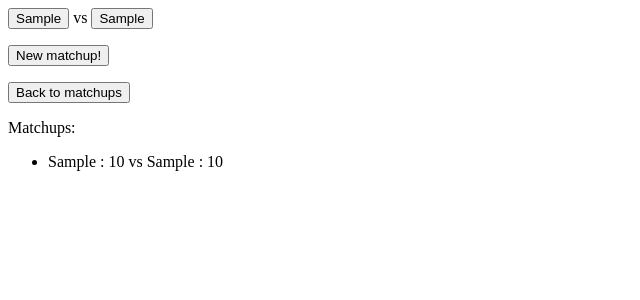
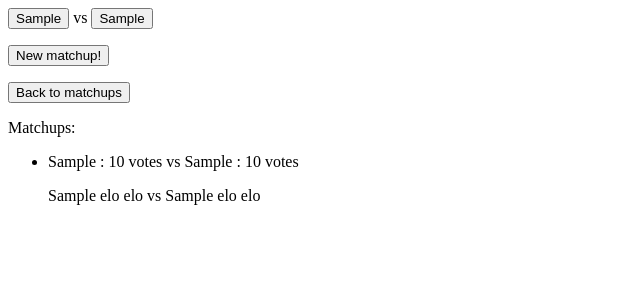
Before and after one commit to InblEric/DjangoRankings, a Django app: template rank/templates/matchups/specific.html in a window 1280 px wide. Shown: the top 300 px of the page, without its empty margins (0-640 px from the left). Run offline with Django 3.2, Linux system fonts and the light colour scheme; the template is opened without the code that fills it: most values are stand-ins (such as "Sample title", 1, 10 or a date in 2020).

Commit message:
Elo is displayed alnog with vote count

```diff
--- a/rank/templates/matchups/matchups.html
+++ b/rank/templates/matchups/matchups.html
@@ -24,7 +24,8 @@
 		{% if mlist %}
 		<ul>
 		{% for matchup in mlist %}
-			<li>{{ matchup.player1.first_name }} : {{ matchup.p1Votes}} : {{ matchup.player1.elo }}elo vs {{ matchup.player2.first_name }} : {{ matchup.p2Votes}} : {{ matchup.player2.elo }}elo</li>
+			<li><p>{{ matchup.player1.first_name }} : {{ matchup.p1Votes}} votes vs {{ matchup.player2.first_name }} : {{ matchup.p2Votes}} votes</p>
+			<p>{{ matchup.player1.elo }} elo vs {{ matchup.player2.elo }} elo</p></li>
 		{% endfor %}
 		</ul>
 		{% else %}
--- a/rank/templates/matchups/specific.html
+++ b/rank/templates/matchups/specific.html
@@ -27,7 +27,8 @@
 		{% if mlist %}
 		<ul>
 		{% for matchup in mlist %}
-			<li>{{ matchup.player1.first_name }} : {{ matchup.p1Votes}} vs {{ matchup.player2.first_name }} : {{ matchup.p2Votes}}</li>
+			<li><p>{{ matchup.player1.first_name }} : {{ matchup.p1Votes}} votes vs {{ matchup.player2.first_name }} : {{ matchup.p2Votes}} votes</p>
+			<p>{{ matchup.player1.elo }} elo vs {{ matchup.player2.elo }} elo</p></li>
 		{% endfor %}
 		</ul>
 		{% else %}
```
